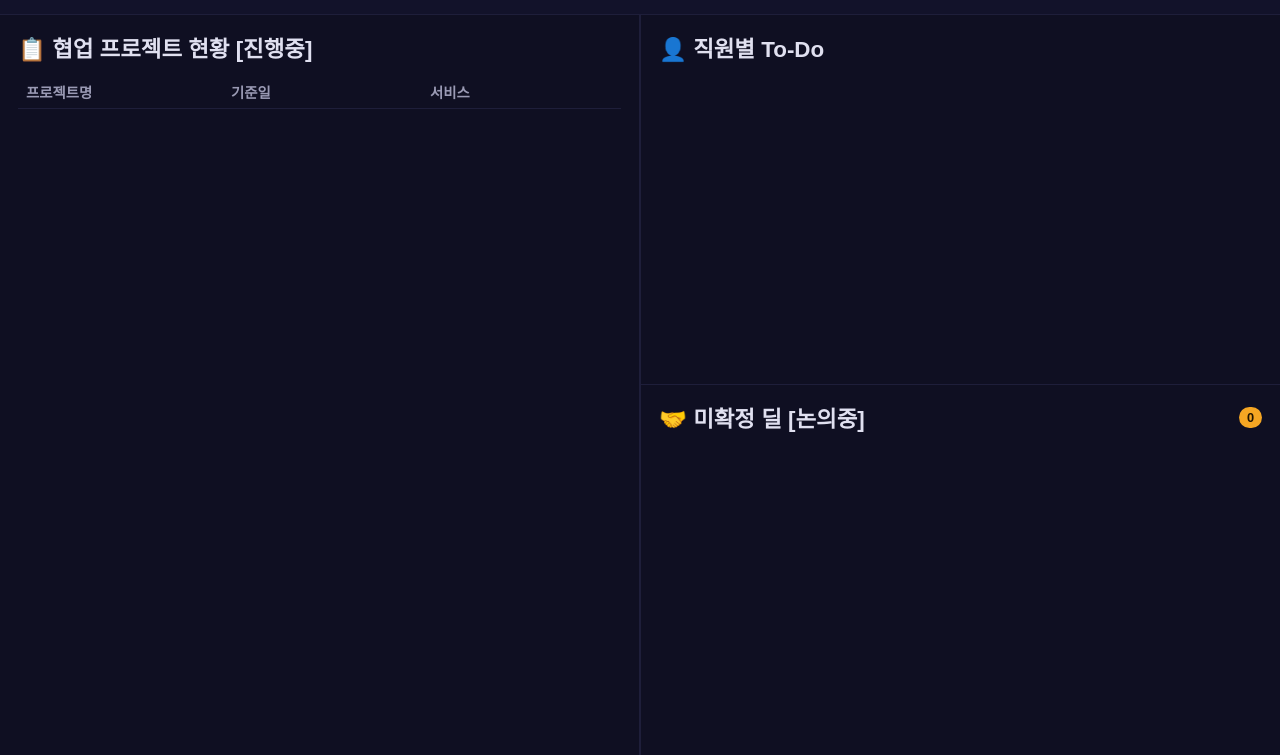
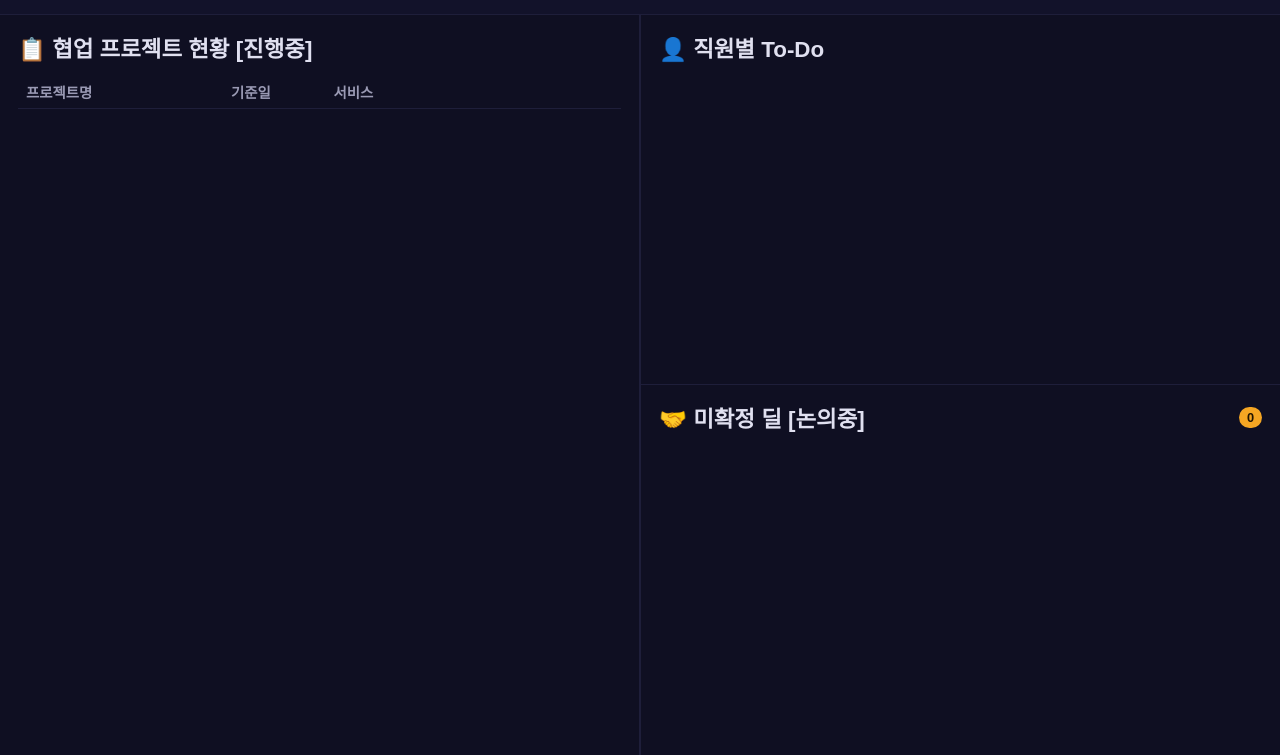
Before and after one commit to jaylendroid/bridge34-dashboard, a website: page index.html in a window 1280 px wide. Shown: the part 45-800 px from the top of the page. Drawn offline with Linux system fonts and the light colour scheme; no server answers.

Commit message:
fix: 기준일 컬럼 17% / 서비스 컬럼 49% 비율 조정

```diff
--- a/index.html
+++ b/index.html
@@ -268,8 +268,8 @@
             <thead>
               <tr>
                 <th style="width: 34%">프로젝트명</th>
-                <th style="width: 33%">기준일</th>
-                <th style="width: 33%">서비스</th>
+                <th style="width: 17%">기준일</th>
+                <th style="width: 49%">서비스</th>
               </tr>
             </thead>
             <tbody id="projectsBody"></tbody>
```
